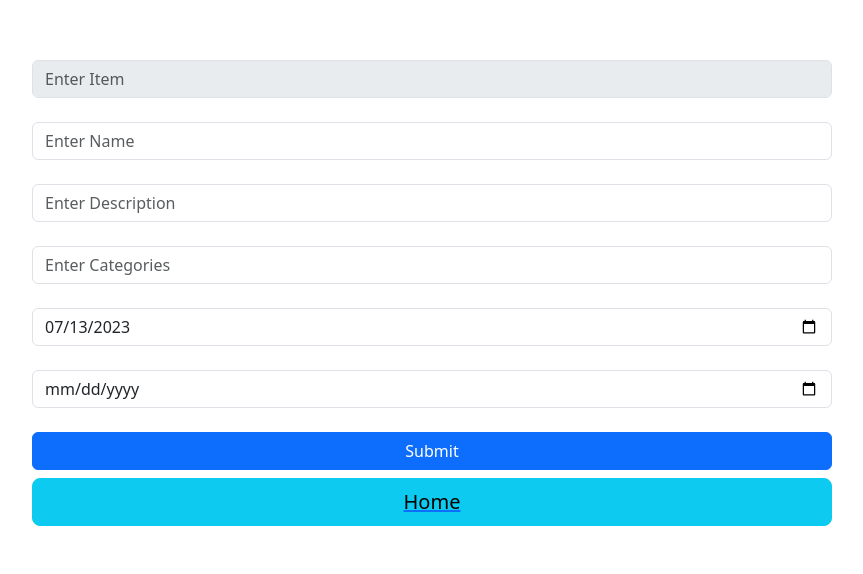
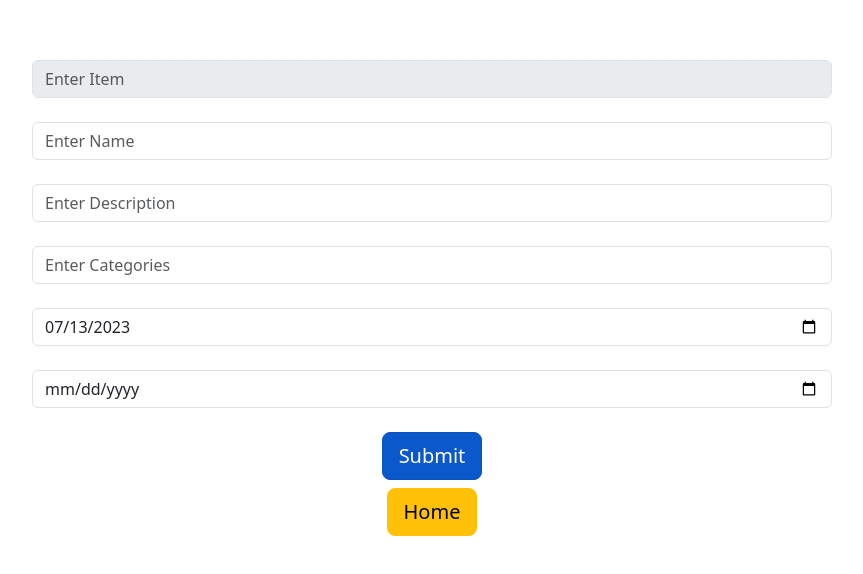
Before and after one commit to denisbarani/ToDo, a React (Create React App) app: page /employee/create in a window 1280 px wide. Shown: the part 180-754 px from the top of the page, without its empty margins (208-1071 px from the left). Built offline with nearby package versions, Linux system fonts and the light colour scheme.

Commit message:
Finish All Task

```diff
--- a/db.json
+++ b/db.json
@@ -31,6 +31,14 @@
       "categories": "Remote",
       "startdata": "2023-07-24",
       "enddata": "2023-07-31"
+    },
+    {
+      "id": 5,
+      "name": "Emir Krasniqi",
+      "description": "HR",
+      "categories": "Office",
+      "startdata": "2023-07-24",
+      "enddata": "2023-07-31"
     }
   ]
 }
--- a/src/components/create.js
+++ b/src/components/create.js
@@ -94,11 +94,13 @@ function Create() {
             required
           />
         </Form.Group>
-        <Button variant="primary" type="submit">
+        <div>
+        <Button className="btn btn-primary btn-lg active" variant="primary" type="submit">
           Submit
         </Button>
-        <Link className="d-grid gap-2" to="/">
-          <Button variant="info" size="lg">
+        </div>
+        <Link to="/">
+          <Button  variant="warning" size="lg">
             Home
           </Button>
         </Link>
--- a/src/components/edit.js
+++ b/src/components/edit.js
@@ -91,10 +91,17 @@ function Edit() {
             type="date"
           />
         </Form.Group>
-        <Button className="gap-2 sm" variant="primary" type="submit">
-          Update
-        </Button>
-        <Link className="d-grid gap-2" to="/">
+        <div>
+          <Button
+            class="btn btn-primary btn-lg active"
+            size="lg"
+            variant="primary"
+            type="submit"
+          >
+            Update
+          </Button>
+        </div>
+        <Link to="/">
           <Button variant="warning" size="lg">
             Home
           </Button>
```
